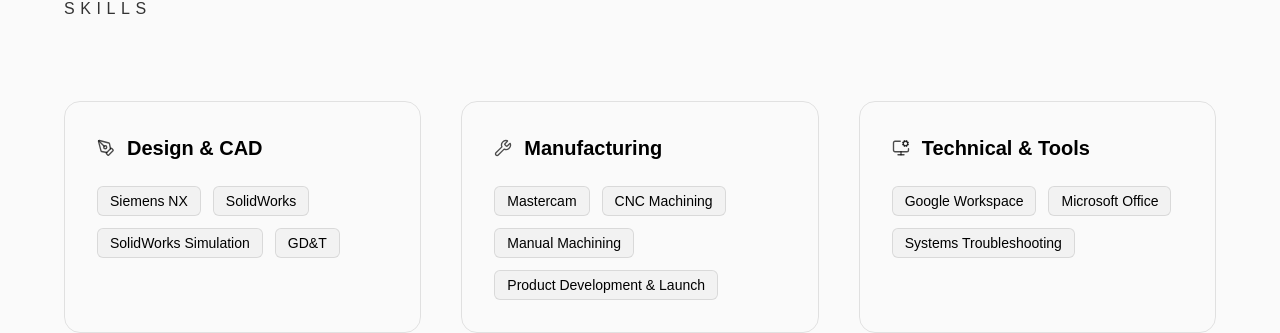
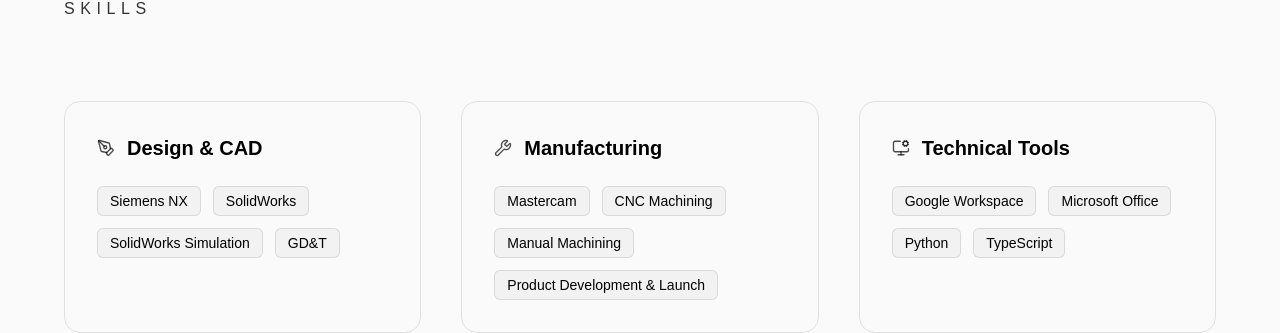
Before and after one commit to senjm26/Portfolio, a Next.js app: page / in a window 1280 px wide. Shown: the part 3858-4191 px from the top of the page. Built offline with nearby package versions, Linux system fonts and the light colour scheme.

Commit message:
skills update

```diff
--- a/src/components/sections/Skills.tsx
+++ b/src/components/sections/Skills.tsx
@@ -23,12 +23,13 @@
       ],
     },
     {
-      title: "Technical & Tools",
+      title: "Technical Tools",
       icon: <MonitorCog size={18} strokeWidth={1.8} />,
       skills: [
         "Google Workspace",
         "Microsoft Office",
-        "Systems Troubleshooting",
+        "Python",
+        "TypeScript",
       ],
     },
   ];
```
